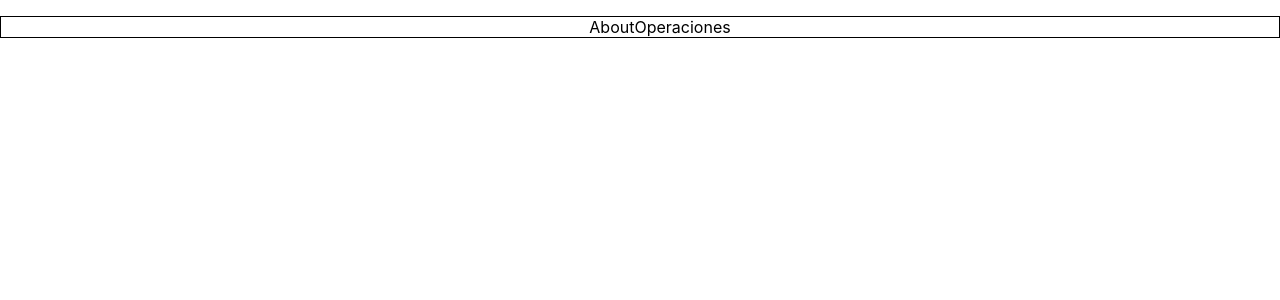
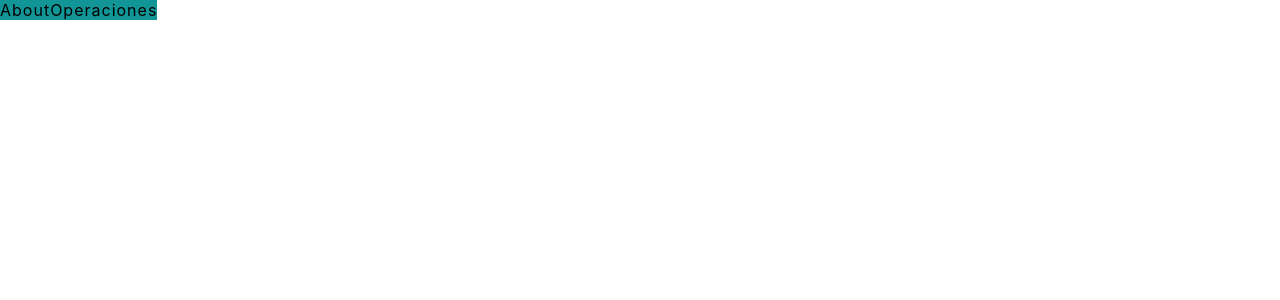
Before and after one commit to LArroyoS/examen, a React (Create React App) app: page / in a window 1280 px wide. Shown: the top 300 px of the page. Built offline with nearby package versions, Linux system fonts and the light colour scheme.

Commit message:
estilosMenu

```diff
--- a/src/Menu/Menu.js
+++ b/src/Menu/Menu.js
@@ -19,7 +19,7 @@ function Menu ({menu,setVista}){
                     {
                       item1.opciones.map((item2)=> {
                         return (
-                          <a onClick={() => setVista(item2.pantalla)}>{item2.nombre}</a>
+                          <li><a onClick={() => setVista(item2.pantalla)}>{item2.nombre}</a></li>
                         );
                       })
                     }
--- a/src/menu.css
+++ b/src/menu.css
@@ -1,14 +1,24 @@
 ul.menuDesplegable{
-    border: 1px black solid;
-    white-space: nowrap;
+    list-style:none;
+    margin:0;
+    padding:0;
 }
-ul.menuDesplegable, ul.menuDesplegable li {
-    display: inline-flex;
-    justify-content: space-around; /*x*/
+ul.menuDesplegable li{
+    background-color:#119596;
+    position:relative;
+    float:left;
+    margin:0;
+    padding:0;
 }
-ul.menuDesplegable, ul.menuDesplegable li ul {
-    display: block;
+ul.menuDesplegable a{
+    display:block;
+    text-decoration:none;
+    letter-spacing:1px;
 }
-td {
-	border: 1px solid black;
+ul.menuDesplegable ul {
+    display:none;
+    position:absolute;
+    top:100%;
+    left:0;
+    padding:0;
 }
```
